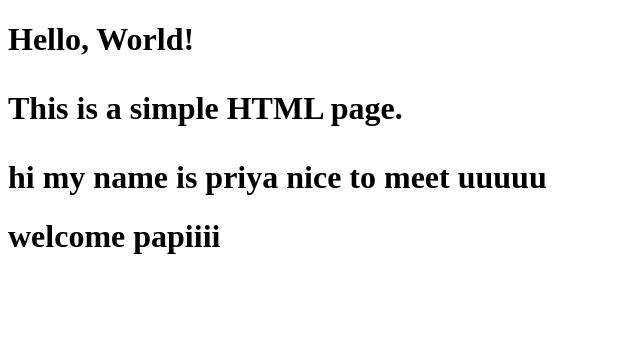
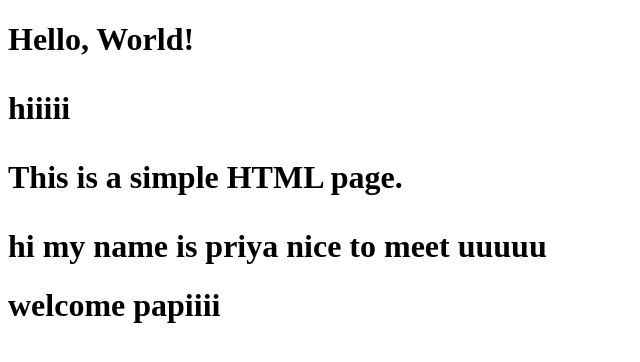
Before and after one commit to agsenbhakapriya/devops, a plain HTML site: page index.html in a window 1280 px wide. Shown: the whole page, without its empty margins (0-640 px from the left). Drawn offline with Linux system fonts and the light colour scheme.

Commit message:
Update index.html

```diff
--- a/index.html
+++ b/index.html
@@ -6,6 +6,7 @@
 </head>
 <body>
     <h1>Hello, World!</p>
+        <p> hiiiii </p>
     <p>This is a simple HTML page.</p>
         <h1> hi my name is priya nice to meet uuuuu </h1>
         <h1> welcome papiiii</h1>
```
